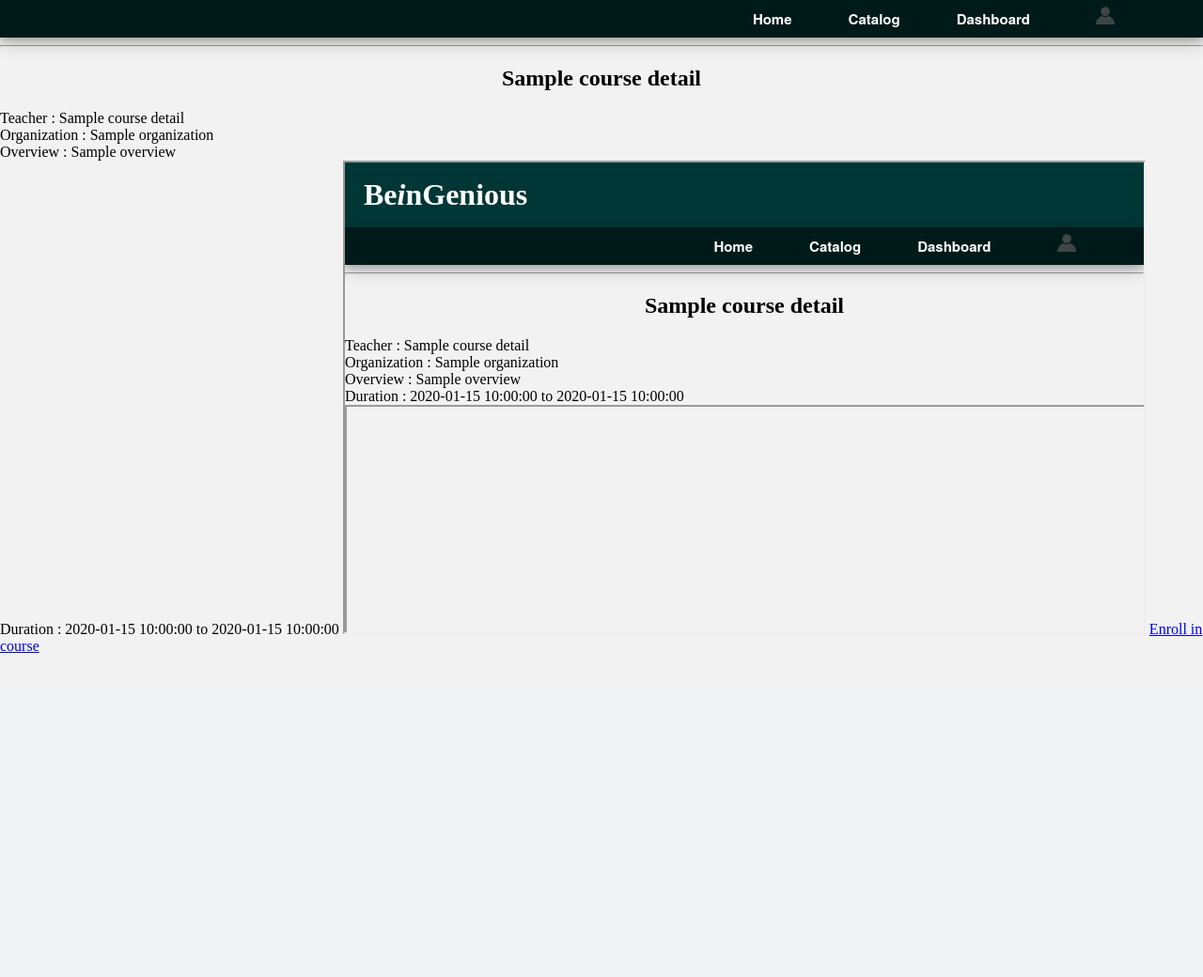
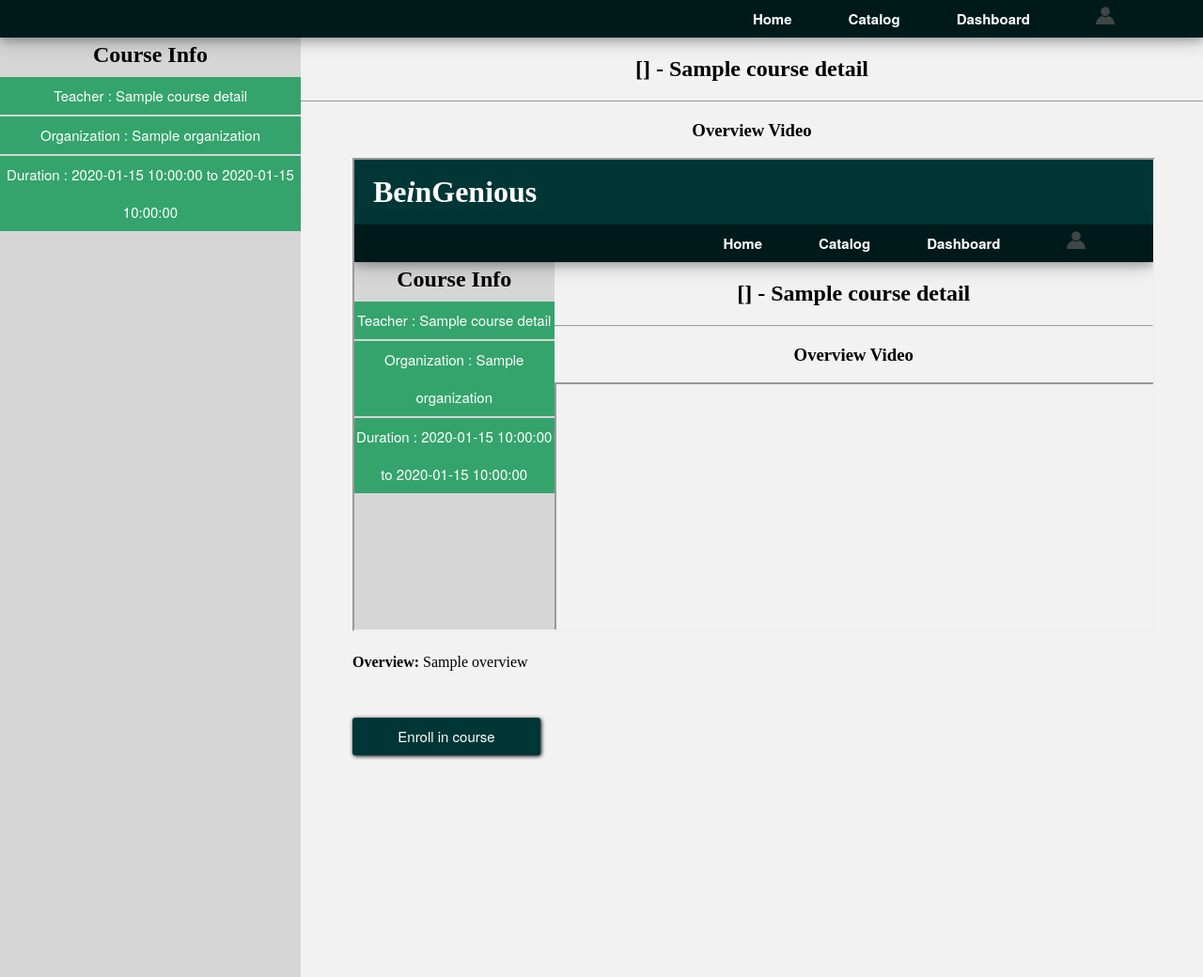
Before and after one commit to priyam789/Beingenious, a Python web app: template templates/course_page.html in a window 1280 px wide. Shown: the part 69-1109 px from the top of the page at 94% size. Before the commit the page ends 764 px from the top, so only its background shows below. Run offline with Jinja, Linux system fonts and the light colour scheme; the template is opened without the code that fills it: most values are stand-ins (such as "Sample title", 1, 10 or a date in 2020); some web fonts are replaced.

Commit message:
Styling changes

```diff
--- a/assets/css/style_activity.css
+++ b/assets/css/style_activity.css
@@ -3,8 +3,8 @@
 	text-align: center;
 }
 
-.box-act div{
-	background: white;
+.box-act {
+	background: #f2f2f2;
 	width: 75%;
 	height: 100px;
 	margin: 20px auto;
--- a/assets/css/style_course_base.css
+++ b/assets/css/style_course_base.css
@@ -102,7 +102,7 @@
 }
 
 /*------------------left-bar-----------------*/
-.left-bar-cb {
+.left-bar-cb{
 	position: absolute;
 	left:0;
 	top: 0;
@@ -119,15 +119,15 @@
 	width: 20px;
 }
 
-.left-bar-cb::-webkit-scrollbar * {
+.left-bar-cb::-webkit-scrollbar *{
   background:transparent;
 }
-.left-bar-cb::-webkit-scrollbar-thumb {
+.left-bar-cb::-webkit-scrollbar-thumb{
   background:#444 !important;
 }
 
 
-.left-bar-cb h2 {
+.left-bar-cb h2, .left-bar-cib h2 {
 	width: 100%;
 	height: 35px;
 	background: #d6d6d6;
@@ -140,11 +140,11 @@
 
 }
 
-.left-bar-cb #spec{
+.left-bar-cb #spec, .left-bar-cib #spec{
 	background: #003636;
 }
 
-.left-bar-cb ul{
+.left-bar-cb ul, .left-bar-cib ul{
 	list-style-type: none;
 	text-align: center;
 	margin: 0;
@@ -176,6 +176,33 @@
 	line-height: 40px;
 	font-family:"HelveticaNeue","Helvetica Neue",Helvetica,Arial,sans-serif
 	/*border: 2px solid violet;*/
+}
+
+/*------for course_intro_base.html left bar----*/
+/* some of the prop are same as leftbarcb only */
+/*          diff are listed here               */
+.left-bar-cib {
+	position: absolute;
+	left:0;
+	top: 0;
+	width: 25%;
+	height: 100%;
+	/*border: 2px solid black;*/
+	/*z-index: 1px;*/
+	background: #d6d6d6;
+	box-shadow: 0 6px 20px 0 rgba(0, 0, 0, 0.19), 4px 4px 8px 0 rgba(0, 0, 0, 0.2);
+}
+
+.left-bar-cib ul li{
+	display: block;
+	background: #34a46c;
+	margin: 2px auto;
+	color: white;
+	font-weight: 400;
+	font-size: 15px;
+	width: 100%;
+	line-height: 40px;
+	font-family:"HelveticaNeue","Helvetica Neue",Helvetica,Arial,sans-serif
 }
 
 
@@ -216,12 +243,14 @@
 	/*border: 2px solid red;*/
 }
 
+
+
 .desc-cmp {
 	font-family: 'Alef';
 	margin-top: 20px;
 }
 
-.desc-cmp a {
+.desc-cmp a, .video-cmp a{
 	margin-top: 50px;
 	text-align: center;
 	display: block;
@@ -244,6 +273,7 @@
 }
 
 #bm-h2 {
+	text-align: center;
 	font-weight: bold;
     /*font-style: italic;*/
     /*border-bottom: 2px solid #ddd;*/
--- a/assets/css/style_course_create.css
+++ b/assets/css/style_course_create.css
@@ -1,3 +1,9 @@
+.box-form-cc{
+    width: 80%;
+    /*border: 2px solid red;*/
+    margin: 100px auto;
+}
+
 .form-cc{
     max-width: 500px;
     padding: 20px 12px 10px 20px;
@@ -20,7 +26,8 @@
     width: 200px;
     font-weight: bold;
     float: left;
-    padding-top: 8px;
+    padding-top: 4px;
+    padding-bottom: 4px;
     padding-right: 25px;
 }
 .form-cc span.required{
--- a/assets/css/style_dashboard.css
+++ b/assets/css/style_dashboard.css
@@ -1,6 +1,6 @@
 .box-dbd {
 	width: 70%;
-	height: 100%;
+	/*height: 100%;*/
 	background: white;
 	margin: 0 auto;
 	border: 1px solid #dddddd;
--- a/assets/css/style_discussion.css
+++ b/assets/css/style_discussion.css
@@ -42,6 +42,7 @@
     -moz-border-radius: 3px;
     margin-bottom: 5px;
 }
+
 
 .form-disc a{
 	font-family: "Open Sans";
--- a/assets/css/style_home.css
+++ b/assets/css/style_home.css
@@ -13,8 +13,6 @@
 	position: relative;
 	width: 100%;
 	margin: 0px;
-    border: 0;
-
 }
 
 
--- /dev/null
+++ b/templates/course_intro_base.html
@@ -0,0 +1,30 @@
+{% extends "base.html" %}
+{% block content %}
+
+<!-- using primary_nav_wrap style of base -->
+<!-- <div class="line-top-cb"></div> -->
+<input type="hidden" name="tag" value="{{tag}}">
+
+<div class = "box-cb">
+
+	<div class = "left-bar-cib">
+		<h2 class = "left-bar-head">Course Info</h2>
+		<nav>
+			<ul>
+				<li>Teacher : {{course_details.get_author_name()}} </li>
+				{% if course_details.organization != '' %}
+				<li>Organization : {{course_details.organization}} </li>
+				{% endif %}
+				<li>Duration : {{course_details.date_start}} to {{course_details.date_end}}</li>
+			</ul>
+		</nav>
+	</div>
+
+	{% block intro_content %}
+	{% endblock %}
+
+
+</div>
+
+
+{% endblock %}
--- a/templates/course_page.html
+++ b/templates/course_page.html
@@ -1,7 +1,6 @@
-{% extends "base.html" %}
-{% block content %}
-<hr>
-<center> <h2> {{course_details.ctitle}} </h2> </center>
+{% extends "course_intro_base.html" %}
+{% block intro_content %}
+<!--
 Teacher : {{course_details.get_author_name()}} <br>
 {% if course_details.organization != '' %}
 Organization : {{course_details.organization}} <br>
@@ -9,9 +8,15 @@ Organization : {{course_details.organization}} <br>
 
 Overview : {{course_details.overview}} <br>
 Duration : {{course_details.date_start}} to {{course_details.date_end}}
-<iframe src="{{course_details.overview_video['link']}}">
-</iframe>
 
+ -->
+<div class = "block-maincontent">
+	<center> <h2> {{course_details.code}} - {{course_details.ctitle}} </h2> </center>
+	<hr>
+	<center> <h3>Overview Video</h3> </center>
+	<div class = "video-cmp">
+		<iframe  src="{{course_details.overview_video['link']}}"></iframe>
+		<div class = "desc-cmp"><b>Overview:</b> {{course_details.overview}}</div>
 		{% if tag == 'initiator' and course_details.type_course == 'course' %}
 		<a href="/courses/{{course_details.code}}?tag=initiator">Add Course Materials</a>
 		{% elif tag == 'initiator' and course_details.type_course == 'event' %}
@@ -19,5 +24,8 @@ Duration : {{course_details.date_start}} to {{course_details.date_end}}
 		{% else %}
 		<a href="/courses/{{course_details.code}}">Enroll in course</a>
 		{% endif %}
+	</div>
+</div>
+
 
 {% endblock %}
```
Also changed, not shown: scripts/course_page.py (+23 -14 lines), templates/activity.html (+4 -4 lines), templates/course_base.html (+24 -2 lines), templates/course_main_page.html (+7 -7 lines), templates/discussion.html (+4 -4 lines), templates/submit.html (+9 -8 lines). Lines whose indentation alone changed are shown as unchanged.
